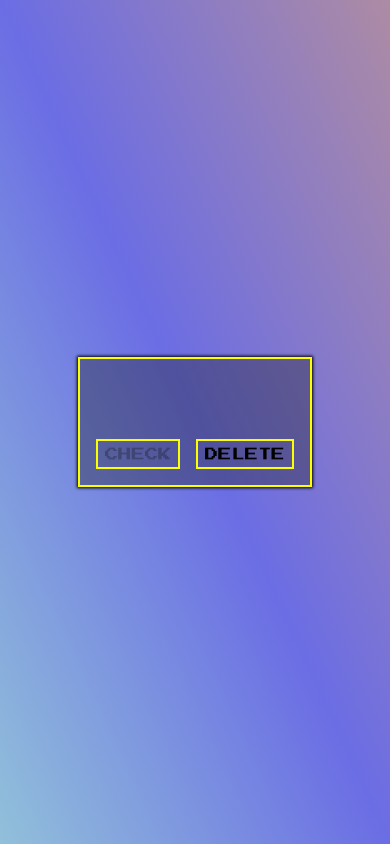
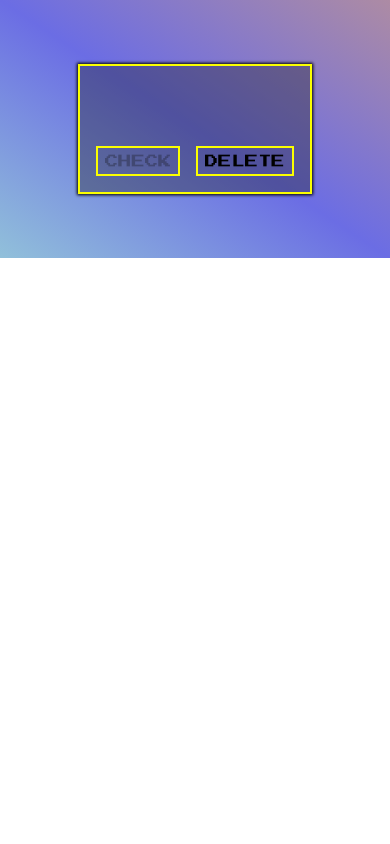
Before and after one commit to Gaston-Valentini/proyect3-masterMind, a plain HTML site: page viewes/play/play.html in a window 390 px wide. Drawn offline with Linux system fonts and the light colour scheme; a web font is replaced by a local one.

Commit message:
Improved responsive design in the play view.

```diff
--- a/viewes/play/play.css
+++ b/viewes/play/play.css
@@ -94,3 +94,10 @@
     cursor: pointer;
     background-color: #fbff00;
 }
+
+@media(max-width: 770px) {
+    .app {
+        height: 100%;
+        padding: 4em 0;
+    }
+}
```
